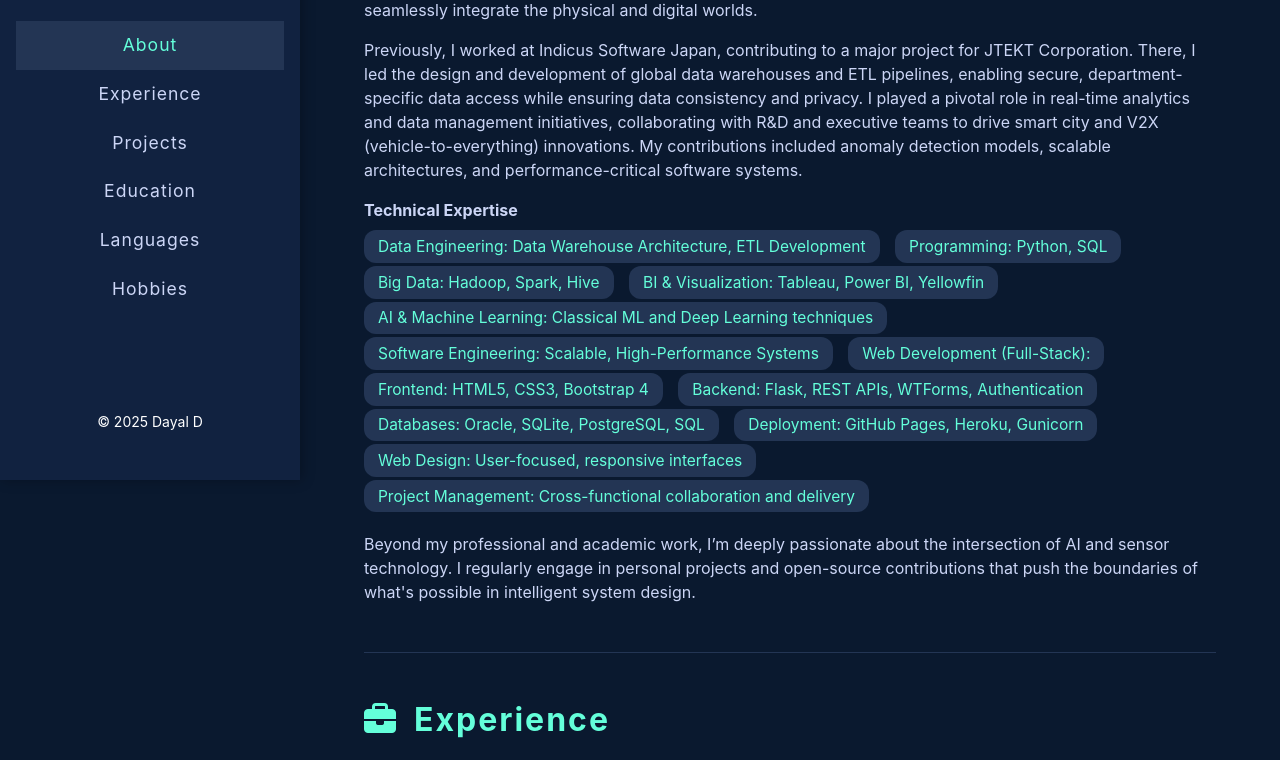
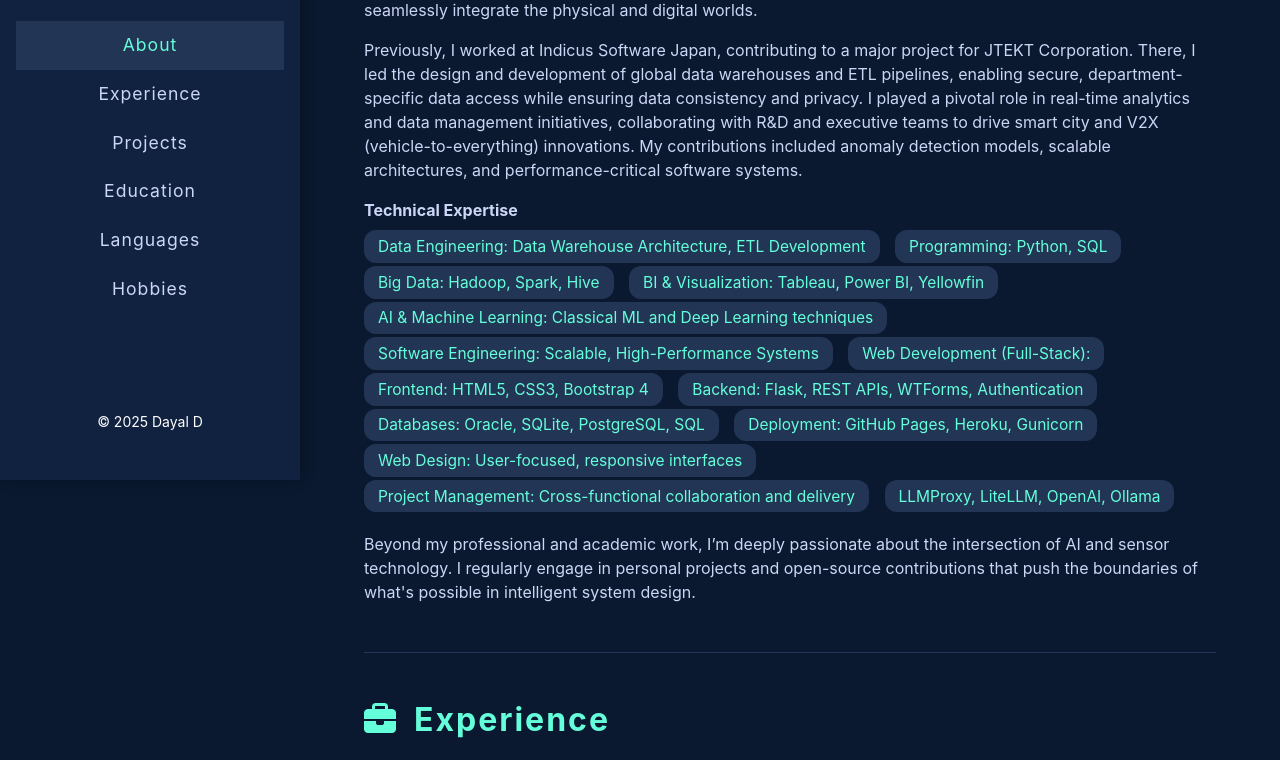
Before and after one commit to dayald434/Personal_Website, a plain HTML site: page index.html in a window 1280 px wide. Shown: the part 320-1080 px from the top of the page. Drawn offline with nearby package versions, Linux system fonts and the light colour scheme.

Commit message:
06062025

```diff
--- a/index.html
+++ b/index.html
@@ -68,6 +68,7 @@
           <li class="list-inline-item"><span>Deployment: GitHub Pages, Heroku, Gunicorn</span></li>
           <li class="list-inline-item"><span>Web Design: User-focused, responsive interfaces</span></li>
           <li class="list-inline-item"><span>Project Management: Cross-functional collaboration and delivery</span></li>
+          <li class="list-inline-item"><span>LLMProxy, LiteLLM, OpenAI, Ollama</span></li>
         </ul>
         <p>
           Beyond my professional and academic work, I’m deeply passionate about the intersection of AI and sensor technology. I regularly engage in personal projects and open-source contributions that push the boundaries of what's possible in intelligent system design.
```
